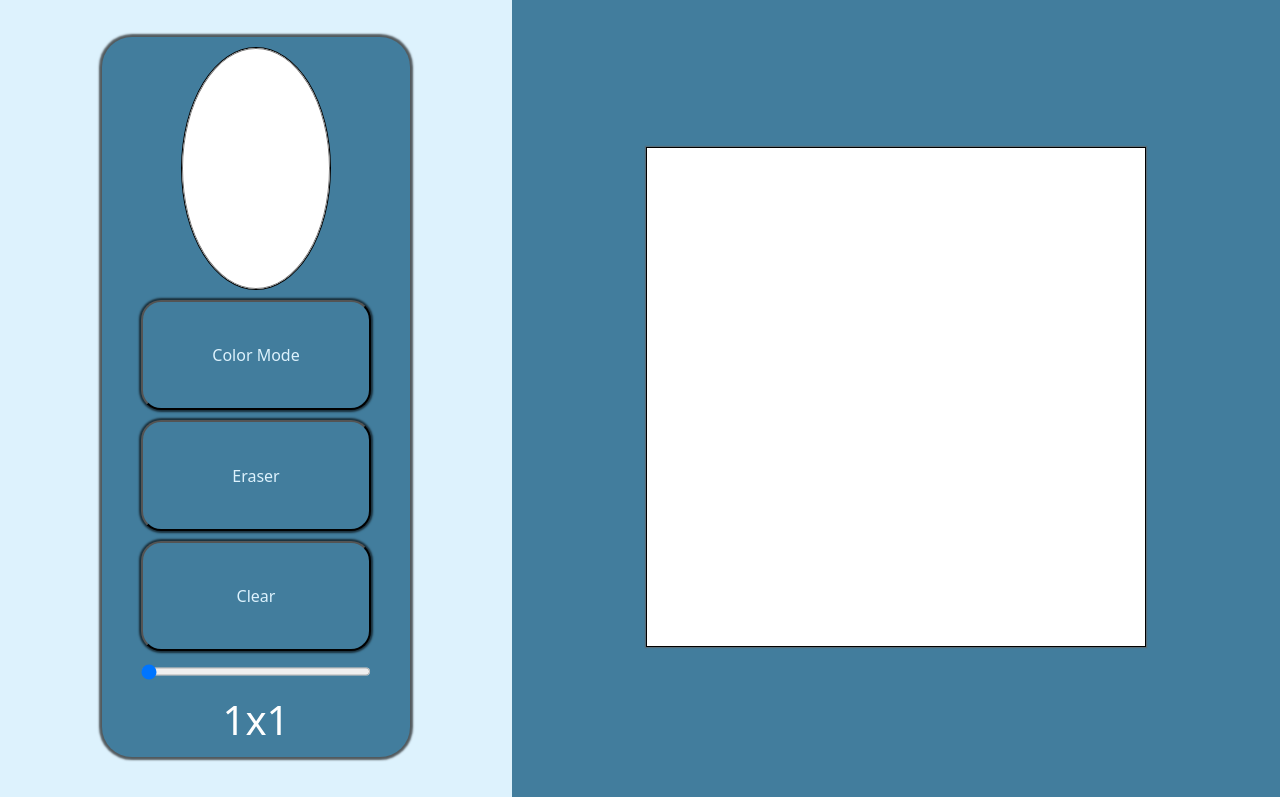
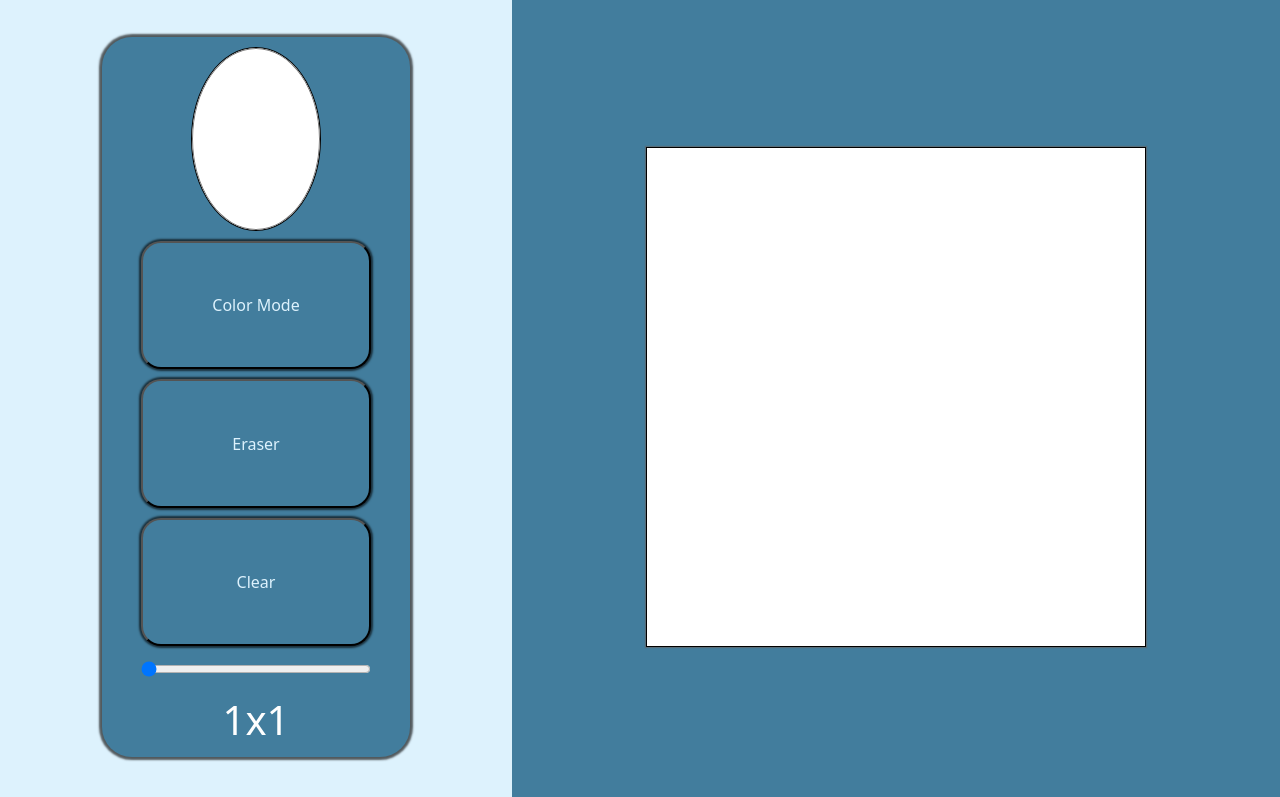
Before and after one commit to exile213/Etch-a-Sketch, a plain HTML site: page index.htm in a window 1280 px wide. Shown: the part 88-885 px from the top of the page. Drawn offline with Linux system fonts and the light colour scheme.

Commit message:
Add predefined call to colorchange function

```diff
--- a/script.js
+++ b/script.js
@@ -1,5 +1,9 @@
 //Global Variables
 let colorVar = "";
+
+
+//Predefined function calls
+changeCol();
 
 //GRID BOX CREATION SECTION---------------------
 var rightCont = document.getElementById("rightContainer");
@@ -24,6 +28,8 @@ sliderval.addEventListener("input", function(){
         newBox.classList.add("gridBox");
         rightCont.appendChild(newBox);
     }
+
+    //Calls the changecolor function
     changeCol();
 });//----------------------------------------------
 
--- a/styles.css
+++ b/styles.css
@@ -54,8 +54,8 @@ body {
 }
 
 .colorBox{
-    width:150px;
-    height:50%;
+    width:130px;
+    height:30%;
 
 }
 
@@ -72,6 +72,8 @@ input[type="color"]::-webkit-color-swatch {
 }
 
 /*-----------------------------*/
+
+
 button{
     width: 80%;
     height:20%;
```
